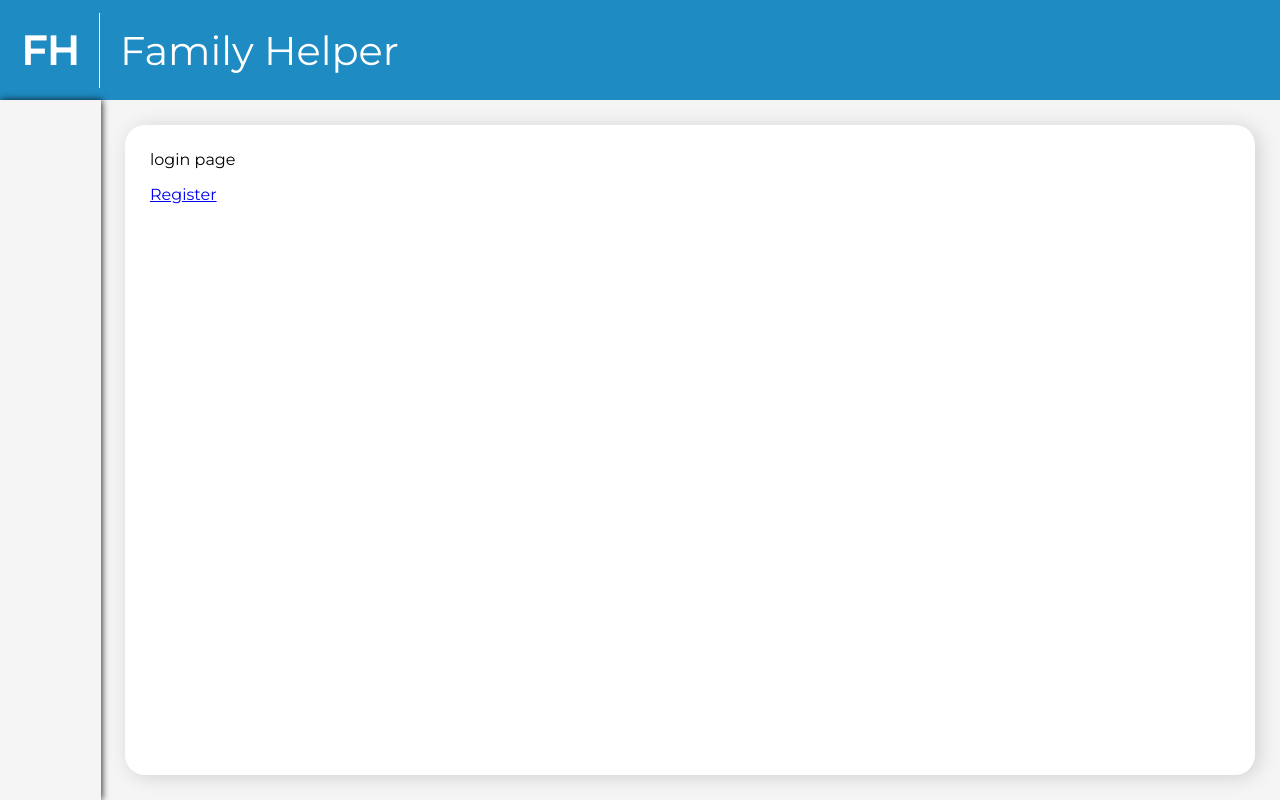
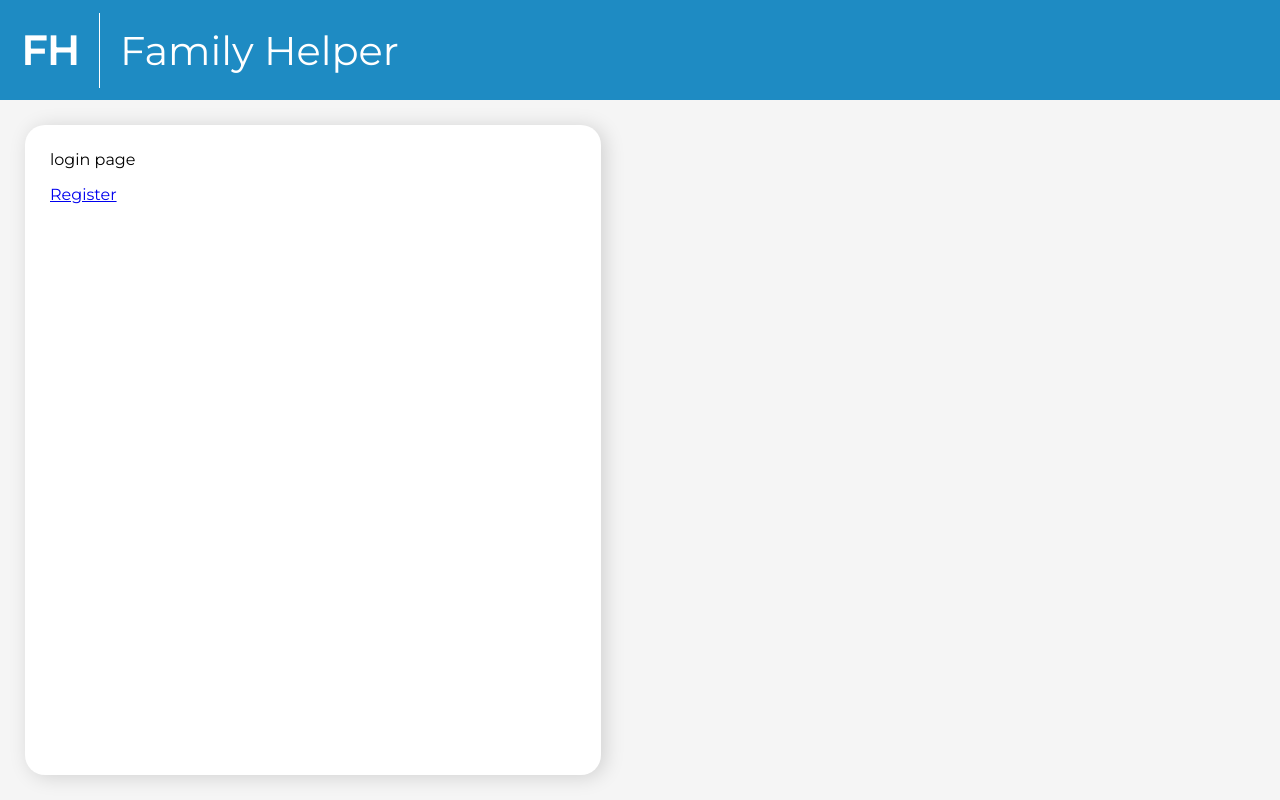
Before and after one commit to bogdansmk/FamilyHelper, a React (Create React App) app in the folder ui/: page / in a window 1280 px wide. Built offline with nearby package versions, Linux system fonts and the light colour scheme.

Commit message:
remove header from index.tsx

```diff
--- a/ui/src/Auth/Login.tsx
+++ b/ui/src/Auth/Login.tsx
@@ -1,5 +1,6 @@
 import React from 'react';
-import { Link } from 'react-router-dom';
+import {Link} from 'react-router-dom';
+import Header from "../components/Header/Header";
 
 interface ILoginProps {
 }
@@ -7,13 +8,17 @@ interface ILoginProps {
 class LoginPage extends React.Component<ILoginProps, any> {
     render() {
         return (
-            <div>
-                <span>login page</span>
-                <p>
-                    <Link to="/Register">Register</Link>
-                </p>
-            </div>
+            <>
+                <Header/>
+                <div className="main">
+                    <span>login page</span>
+                    <p>
+                        <Link to="/Register">Register</Link>
+                    </p>
+                </div>
+            </>
         );
     }
 }
+
 export default LoginPage;
--- a/ui/src/components/LeftMenu/LeftMenu.css
+++ b/ui/src/components/LeftMenu/LeftMenu.css
@@ -1,7 +1,6 @@
 .leftMenu {
     width: 100px;
     height: 100%;
-    /*background-color: #fff;*/
     border-right: 1px solid #F5F5F5;
     box-shadow: 1px 0 7px 0 #000000D9;
 }
--- a/ui/src/index.css
+++ b/ui/src/index.css
@@ -16,7 +16,7 @@ code {
 #root {
   display: grid;
   grid-template-rows: 100px 1fr;
-  grid-template-columns: 100px 1fr;
+  /*grid-template-columns: 100px 1fr;*/
   height: 100vh;
 }
 
--- a/ui/src/index.tsx
+++ b/ui/src/index.tsx
@@ -5,24 +5,18 @@ import reportWebVitals from './reportWebVitals';
 import {Route, BrowserRouter, Routes} from 'react-router-dom';
 import LoginPage from './Auth/Login';
 import RegistrationPage from './Auth/Register';
-import Header from "./components/Header/Header";
-import LeftMenu from "./components/LeftMenu/LeftMenu";
 
 const root = ReactDOM.createRoot(
     document.getElementById('root') as HTMLElement
 );
 root.render(
     <React.StrictMode>
-        <Header/>
-        <LeftMenu/>
-        <main className="main">
         <BrowserRouter>
             <Routes>
                 <Route path="/" element={<LoginPage/>}/>
                 <Route path="Register" element={<RegistrationPage/>}/>
             </Routes>
         </BrowserRouter>
-        </main>
     </React.StrictMode>
 );
 
```
Lines whose indentation alone changed are shown as unchanged.
